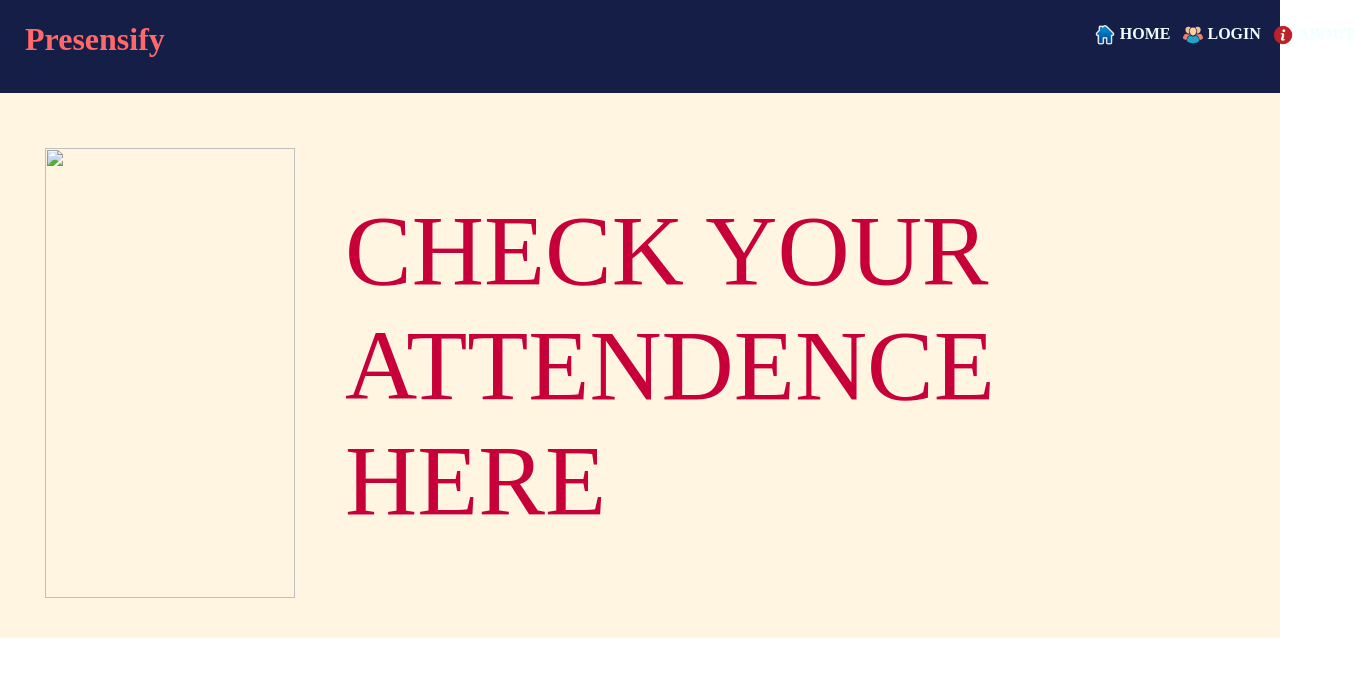
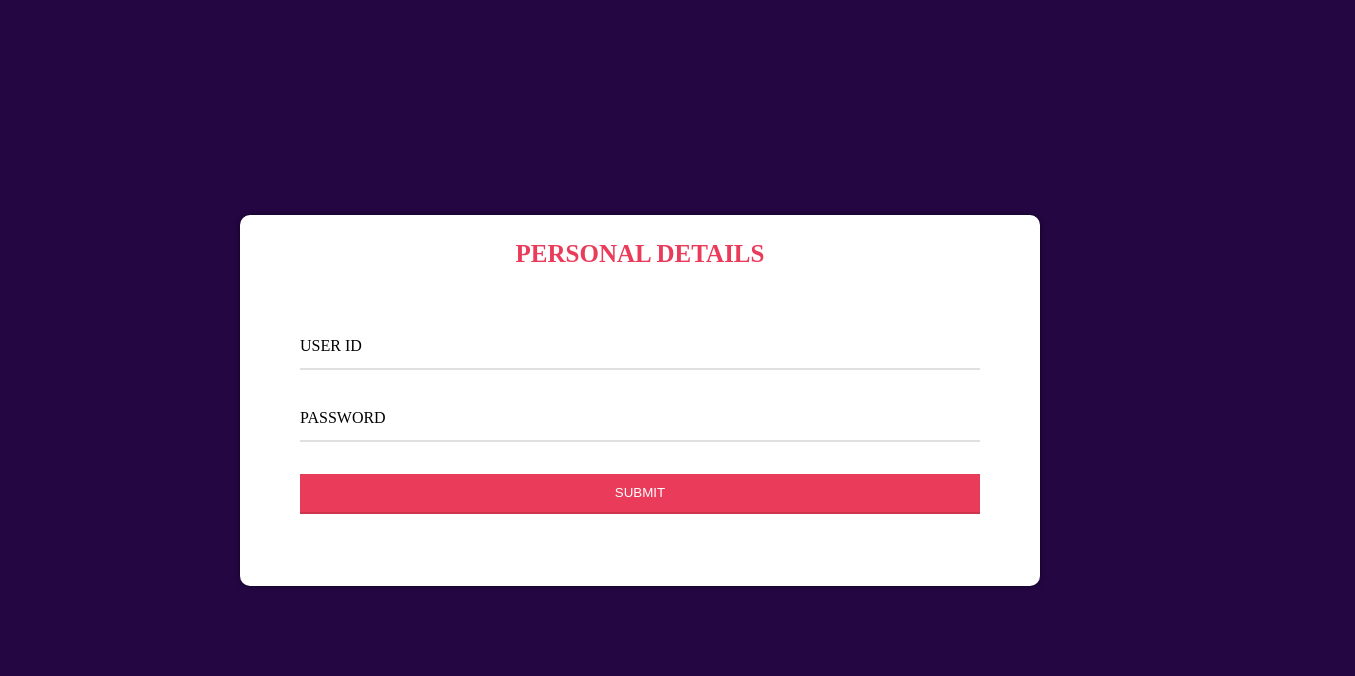
Before and after one commit to Philotheephilix/CheckMate----Attendance-tracker, a plain HTML site: page index.html in a window 1280 px wide. Shown: the whole page, 1355 px wide, since content can reach past the window. Drawn offline with Linux system fonts and the light colour scheme.

Commit message:
Add files via upload

```diff
--- a/index.html
+++ b/index.html
@@ -1,21 +1,40 @@
+<!DOCTYPE html>
+<html lang="en">
+<head>
+    <meta charset="UTF-8">
+    <meta name="viewport" content="width=device-width, initial-scale=1.0">
+    <title>PROJECT X</title>
+    <link rel="stylesheet" href="style.css">
 
-<!DOCTYPE html>
-<head>
-    <title>Presensify</title>
-    <link rel="stylesheet" href="style.css">
 </head>
-<body style="margin-top: 0vw;">
-    <div class="top_bar">
-        <h1>Presensify</h1>
-        <img src="img/home_icon.png">
-        <a href="index.html">HOME</a>
-        <img src="img/login_icon.png" >
-        <a href="login/index.html">LOGIN</a>
-        <img src="img/about_icon.png">
-        <a href="about/index.html">ABOUT</a>
+<body>
+   <div class="container">
+    <div class="title">PERSONAL DETAILS</div>
+  <form action="#">
+    <div class="row">
+        <div class="form-group">
+            <input type="text" required id="userid"/>
+            <div class="underline"></div>
+            <label for="userid">USER ID</label>
+        </div>
     </div>
-    <div class="toolbar">
-        <img src="img/attend.png">
-        <p>CHECK YOUR ATTENDENCE <br>HERE</p>
+     <div class="row">
+        <div class="form-group">
+            <input type="" required ID="PASSWORD" autocomplete="off" />
+            <div class="underline"></div>
+            <label for="password">PASSWORD</label>
+        </div>
+     </div>
+
+    <div class="row">
+        <div class="form-group ">
+           <input type="submit" class="sub" value="SUBMIT">
+        </div>
     </div>
+  </form>
+   </div>
+
+
 </body>
+<script src="script.js"></script>
+</html>
--- a/style.css
+++ b/style.css
@@ -1,58 +1,93 @@
-body {
-    padding: 0px;
-    margin: 0px ;
-    border: none;
-    position: relative;
+*{
+    margin: 0;
+    padding: 0;
+    box-sizing: border-box;
 }
-div{
-    position: relative;
-    width: 100vw ;
-    background-color: #141E46;
+:root{
+    --bg : #230642;
+    --red : #eb3b5a;
+    --pur : #8854d0;
 }
-.top_bar{
+body{
+    height: 100vh;
+    width: 100%;
     display: flex;
+    justify-content: center;
+    align-items: center;
+    background-color: var(--bg);
 }
-.top_bar h1{
-    float: left;
-    position: relative;
-    height: 50px;
-    margin-left: 25px;
-    color: #FF6969;
-    background-color: #141E46;
+.container{
+    width: 800px ;
+    background-color: rgb(255, 255, 255);
+    padding: 25px 40px 10px 40px;
+    box-shadow: 0px 0px 5px rgba(0,0,0,0.5);
+    border-radius: 10px;
 }
-.top_bar img{
-    position: relative;
-    height: 20px;
-    width: 20px;
-    margin-top: 25px;
-    right: -930px;
+.title{
+    text-align: center;
+    font-size: 25px;
+    text-transform: uppercase;
+    font-weight: 600;
+    color: var(--red);
 }
-.top_bar a{
-    position: relative;
-    margin-top: 25px;
-    margin-left: 5px;
-    margin-right: 12px;
-    right: -930px;
-    color: azure    ;
-    text-decoration: none;
-    font-weight: bold;
-}
-.toolbar {
-    display: flex;
-    background-color: #FFF5E0;
-}
-.toolbar img{
-    position: relative;
-    float: left;
-    margin-top: 55px;
-    margin-left: 45px;
-    height: 450px;
-    width: 250px;
-}
-.toolbar p{
-    margin-left: 50px;
-    right: -350px;
-    color: #C70039;
-    font-size: 100px;
+.container form{
+    padding: 30px 0px 30px 0px;
 
 }
+.row{
+    display: flex;
+    margin : 32px 0px;
+}
+.form-group{
+    width: 100%;
+    margin: 0px 20px;
+    height : 40px;
+    position :relative
+}
+
+.form-group input{
+    display: block;
+    height: 100%;
+    width : 100%;
+    border: none;
+    outline: none;
+    border-bottom: 2px solid rgba(0,0,0,0.12) ;
+}
+
+.form-group label {
+    position: absolute;
+    bottom: 15px;
+    pointer-events: none;
+    transition: 0.2s ease-in;
+}
+.form-group input:focus ~ label,
+.form-group input:valid ~ label {
+    transform: translatey(-20px);
+    color: var(--pur);
+    font-size: 13px;
+
+}
+
+
+.underline{
+    width: 100%;
+    height: 2px;
+    background-color: var(--pur);
+    position: absolute;
+    bottom: 0;
+    transform: scaleX(0);
+    transition: 0.3s ease;
+
+}
+.form-group input:focus ~ .underline,
+.form-group input:valid ~ .underline {
+   transform: scale(1);
+
+}
+
+
+
+input[type="submit"]{
+    background-color: var(--red);
+    color: #fff;
+}
```
Also changed, not shown: script.js (added).
